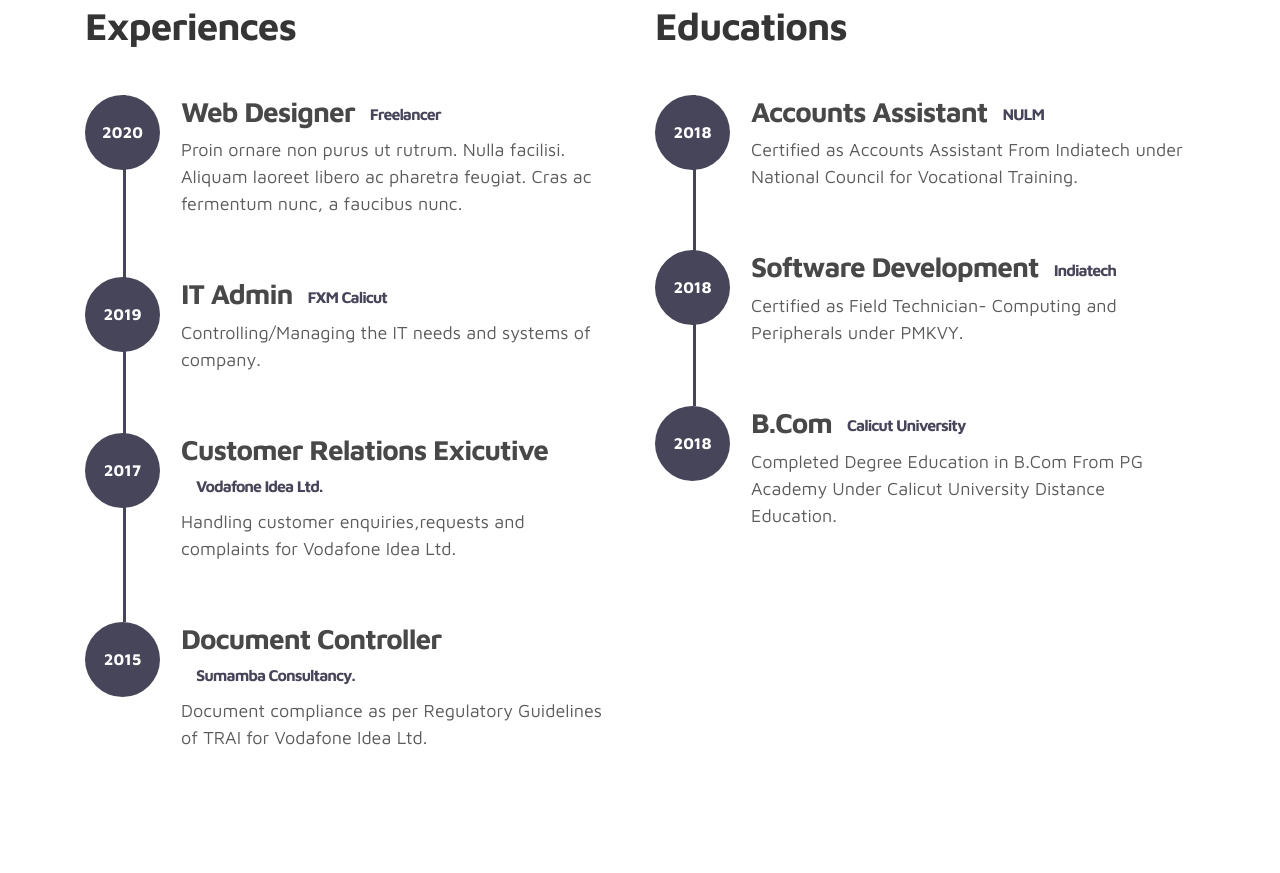
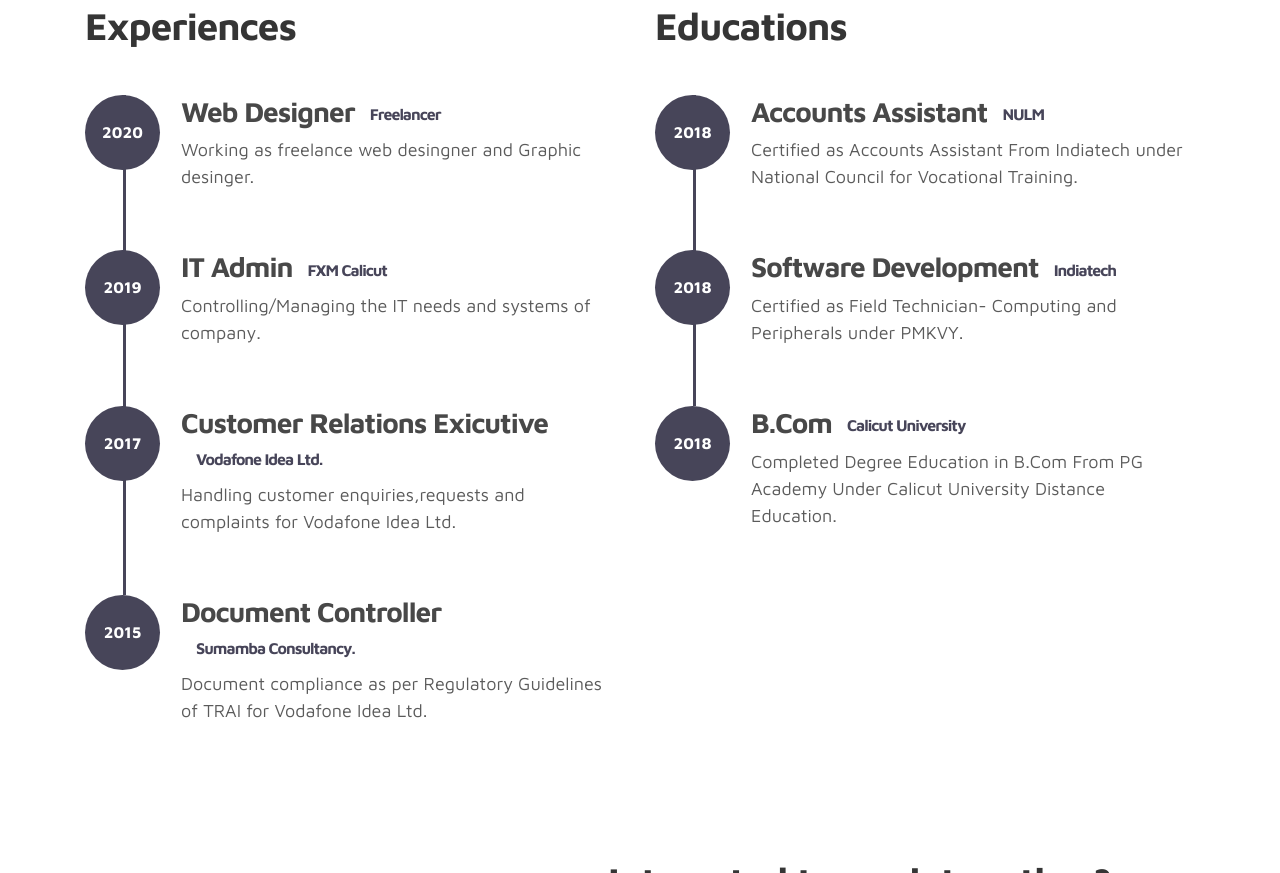
Before and after one commit to RiyasTp/riyastp.online, a plain HTML site: page index.html in a window 1280 px wide. Shown: the part 1658-2531 px from the top of the page. Drawn offline with Linux system fonts and the light colour scheme; grey boxes are pictures that could not be loaded.

Commit message:
Timline2

```diff
--- a/index.html
+++ b/index.html
@@ -174,7 +174,7 @@ https://www.tooplate.com/view/2115-marvel
                              </div>
                              <div class="timeline-info">
                                   <h3><span>Web Designer</span><small>Freelancer</small></h3>
-                                  <p>Proin ornare non purus ut rutrum. Nulla facilisi. Aliquam laoreet libero ac pharetra feugiat. Cras ac fermentum nunc, a faucibus nunc.</p>
+                                  <p>Working as freelance web desingner and Graphic desinger.</p>
                              </div>
                         </div>
 
```
